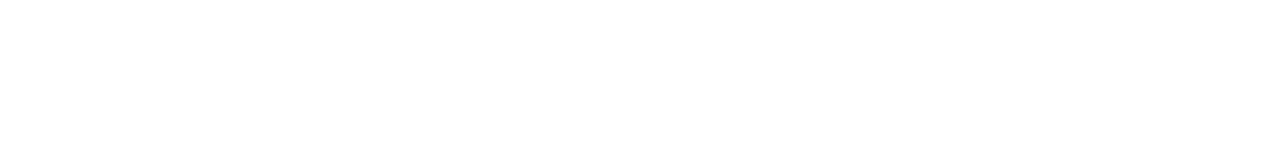
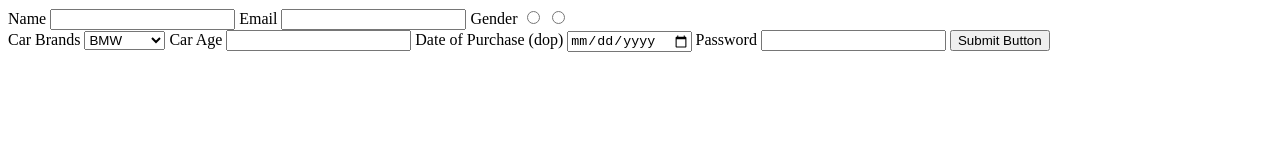
Before and after one commit to acciojob/car-insurance-form-faizvk, a website: page main.html in a window 1280 px wide. Drawn offline with Linux system fonts and the light colour scheme.

Commit message:
created a submission

```diff
--- a/main.html
+++ b/main.html
@@ -8,6 +8,28 @@
 
 <body>
 	<!-- the entire body must be written by student -->
+	<form method="post">
+		<label for="name">Name</label>
+		<input id="name" type="text" required>
+		<label for="email">Email</label>
+		<input id="email" type="email" required>
+		<label for="gender_m,gender_f">Gender</label>
+		<input id="gender_m" type="radio" name="gender" required>
+		<input id="gender_f" type="radio" name="gender"><br>
+		<label for="cars">Car Brands</label>
+		<select id="cars">
+			<option>BMW</option>
+			<option>Audi</option>
+			<option>Mercedez</option>
+		</select>
+		<label for="carage">Car Age</label>
+		<input id="carage" type="number" required>
+		<label for="dop">Date of Purchase (dop)</label>
+		<input id="dop" type="date" required>
+		<label for="password">Password</label>
+		<input id="password" type="password" required>
+		<button type="submit">Submit Button</button>
+	</form>
     <script type="text/javascript" src="./script.js">
 </script>
 
```
